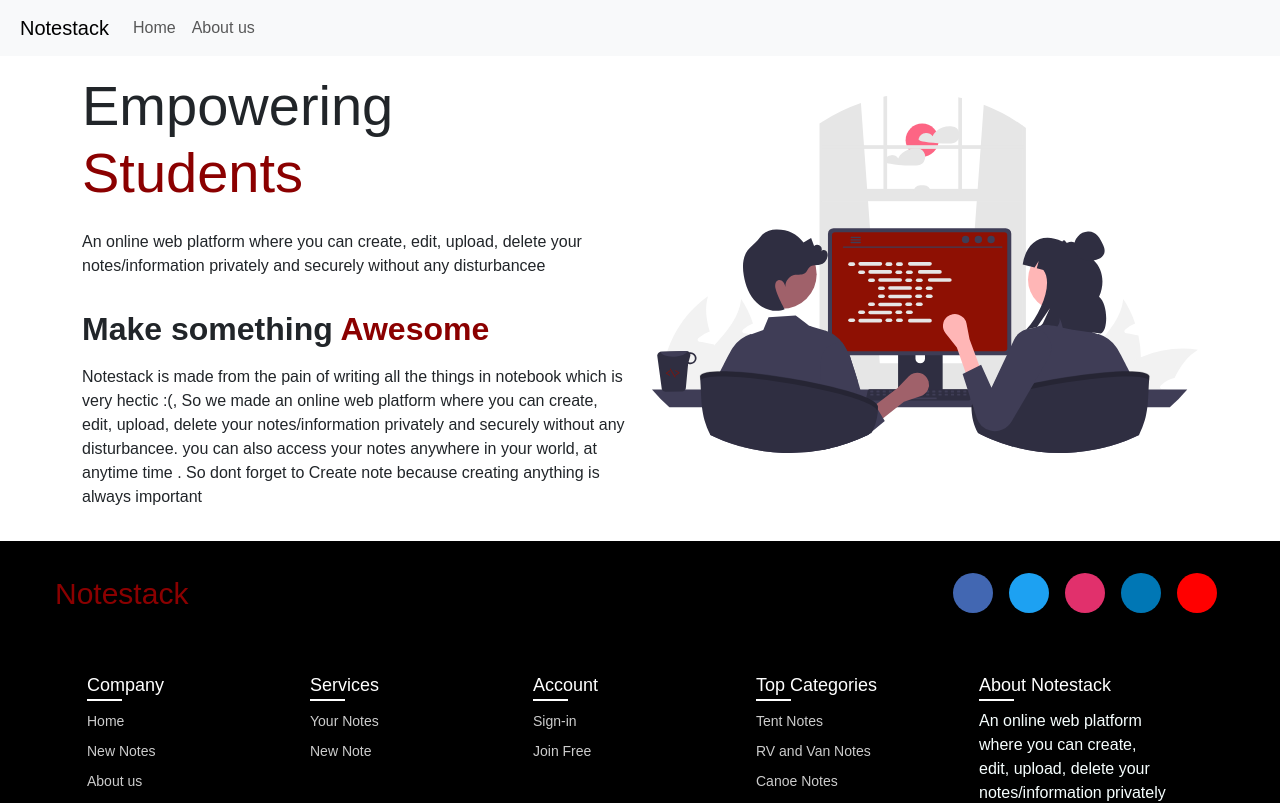
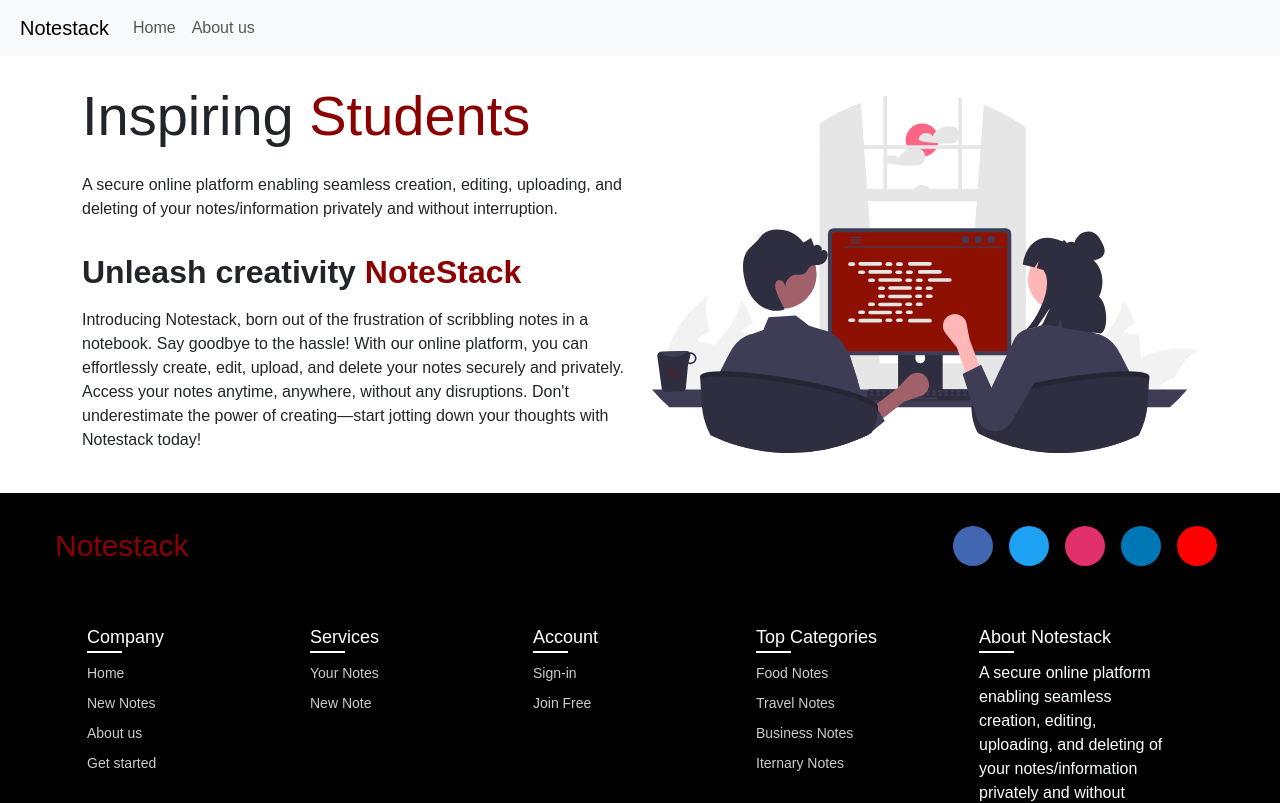
Before and after one commit to prakhar-singh09/NoteGen, a React (Create React App) app in the folder Client/: page /About in a window 1280 px wide. Shown: the top 803 px of the page. Built offline with nearby package versions, Linux system fonts and the light colour scheme.

Commit message:
updating frontEnd

```diff
--- a/Client/src/components/About.js
+++ b/Client/src/components/About.js
@@ -7,11 +7,13 @@ const About = () => {
          <div className="container my-3">
                 <div className="row">
                     <div className="col-md-6 d-flex flex-column justify-content-center">
-                        <h1 className="display-4 mb-4">Empowering <span style={{ color: "darkred" }} >Students</span> </h1>
-                        <p>An online web platform where you can create, edit, upload, delete your notes/information privately and securely without any disturbancee</p>
-                        <h2 className="mb-3 my-3" style={{ fontWeight: "Bold" }}>Make something <span style={{ color: "darkred" }}>Awesome</span> </h2>
-                        <p>Notestack is made from the pain of writing all the things in notebook which is very hectic :(, So we made an online web platform where you can create, edit, upload, delete your notes/information privately and securely without any disturbancee.
-                            you can also access your notes anywhere in your world, at anytime time . So dont forget to Create note because creating anything is always important
+                        <h1 className="display-4 mb-4">Inspiring<span style={{ color: "darkred" }} > Students</span> </h1>
+                        <p>A secure online platform enabling seamless creation, editing, uploading, and deleting of your notes/information privately and without interruption.</p>
+                        <h2 className="mb-3 my-3" style={{ fontWeight: "Bold" }}>Unleash creativity <span style={{ color: "darkred" }}>NoteStack</span> </h2>
+                        <p>Introducing Notestack, born out of the frustration of scribbling notes in a notebook. Say goodbye to the hassle!
+                          With our online platform, you can effortlessly create, edit, upload, and delete your notes securely and privately.
+                          Access your notes anytime, anywhere, without any disruptions. Don&apos;t underestimate the power of creating—start jotting down
+                          your thoughts with Notestack today!
                         </p>
 
                     </div>
@@ -55,15 +57,15 @@ const About = () => {
                         </ul>
                         <ul className="box">
                             <li className="link_name">Top Categories</li>
-                            <li><Link to="/notes">Tent Notes</Link></li>
-                            <li><Link to="/notes">RV and Van Notes</Link></li>
-                            <li><Link to="/notes">Canoe Notes</Link></li>
-                            <li><Link to="/notes">Survivalist Notes</Link></li>
+                            <li><Link to="/notes">Food Notes</Link></li>
+                            <li><Link to="/notes">Travel Notes</Link></li>
+                            <li><Link to="/notes">Business Notes</Link></li>
+                            <li><Link to="/notes">Iternary Notes</Link></li>
                         </ul>
                         <ul className="box input-box">
                             <li className="link_name">About Notestack</li>
                             <li style={{ color: "#F7FFFF" }}>
-                                An online web platform where you can create, edit, upload, delete your notes/information privately and securely without any disturbance
+                            A secure online platform enabling seamless creation, editing, uploading, and deleting of your notes/information privately and without interruption.
                             </li>
                         </ul>
                     </div>
--- a/Client/src/components/HomePage.js
+++ b/Client/src/components/HomePage.js
@@ -20,7 +20,7 @@ const Home = () => {
                             <h3>Your notebook on cloud - <span style={{ color: "darkred", fontWeight: "bold" }}>Safe</span> &  <span style={{ color: "darkred", fontWeight: "bold" }}>Secure </span>  </h3>
                             <p>
                                 {" "}
-                                An online web platform where you can create, edit, upload, delete your notes/information privately and securely without any disturbance.
+                               A secure online platform enabling seamless creation, editing, uploading, and deleting of your notes/information privately and without interruption.
                             </p>
                         </div>
 
```
